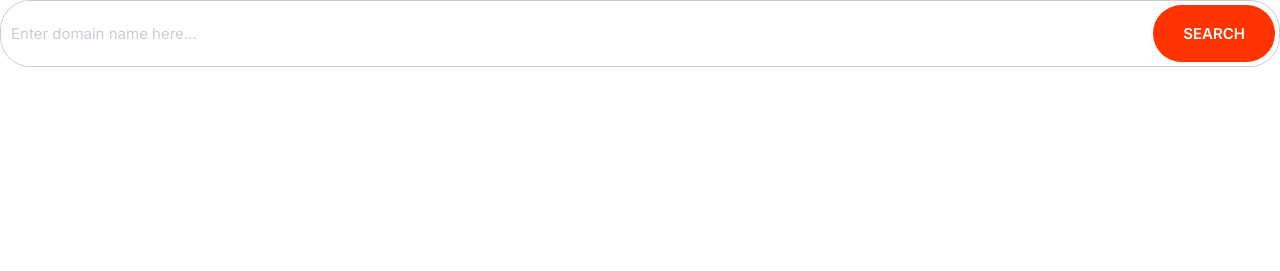
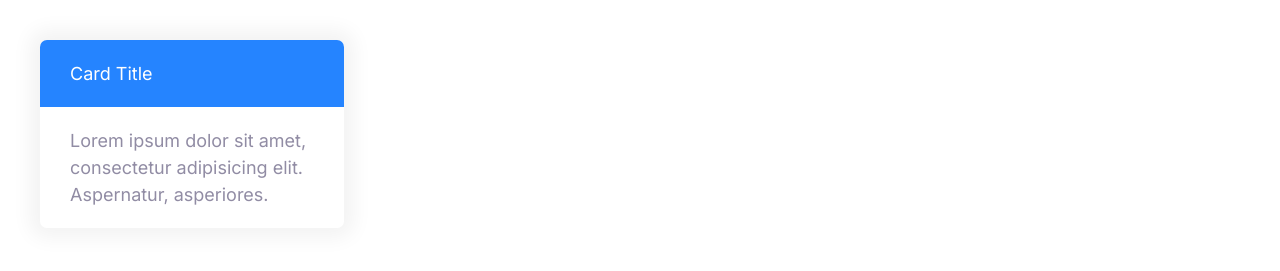
Before and after one commit to shreyanskh1/cloudnine, a plain HTML site: page index.html in a window 1280 px wide. Drawn offline with Linux system fonts and the light colour scheme.

Commit message:
Cards with header and body

```diff
--- a/css/styles.css
+++ b/css/styles.css
@@ -281,3 +281,25 @@ a {
 		font-size: 1.5rem;
 	}
 }
+
+/* Cards */
+.card {
+	border-radius: 7px;
+	box-shadow: 0 0 20px 10px #f3f3f3;
+	overflow: hidden;
+}
+
+.card__header,
+.card__body {
+	padding: 2rem 3rem;
+}
+
+.card--primary .card__header {
+	background: var(--color-primary);
+	color: #fff;
+}
+
+.card--secondary .card__header {
+	background: var(--color-secondary);
+	color: #fff;
+}
--- a/index.html
+++ b/index.html
@@ -14,13 +14,14 @@
     <link rel="stylesheet" href="css/styles.css" />
   </head>
   <body>
-    <div class="input-group">
-      <input
-        type="text"
-        class="input"
-        placeholder="Enter domain name here..."
-      />
-      <button class="btn btn--accent">Search</button>
+    <div style="width: 30%; padding: 4rem">
+      <div class="card card--primary">
+        <header class="card__header">Card Title</header>
+        <div class="card__body">
+          Lorem ipsum dolor sit amet, consectetur adipisicing elit. Aspernatur,
+          asperiores.
+        </div>
+      </div>
     </div>
   </body>
 </html>
```
Also changed, not shown: components/cards.html (added, +9 -0 lines).
